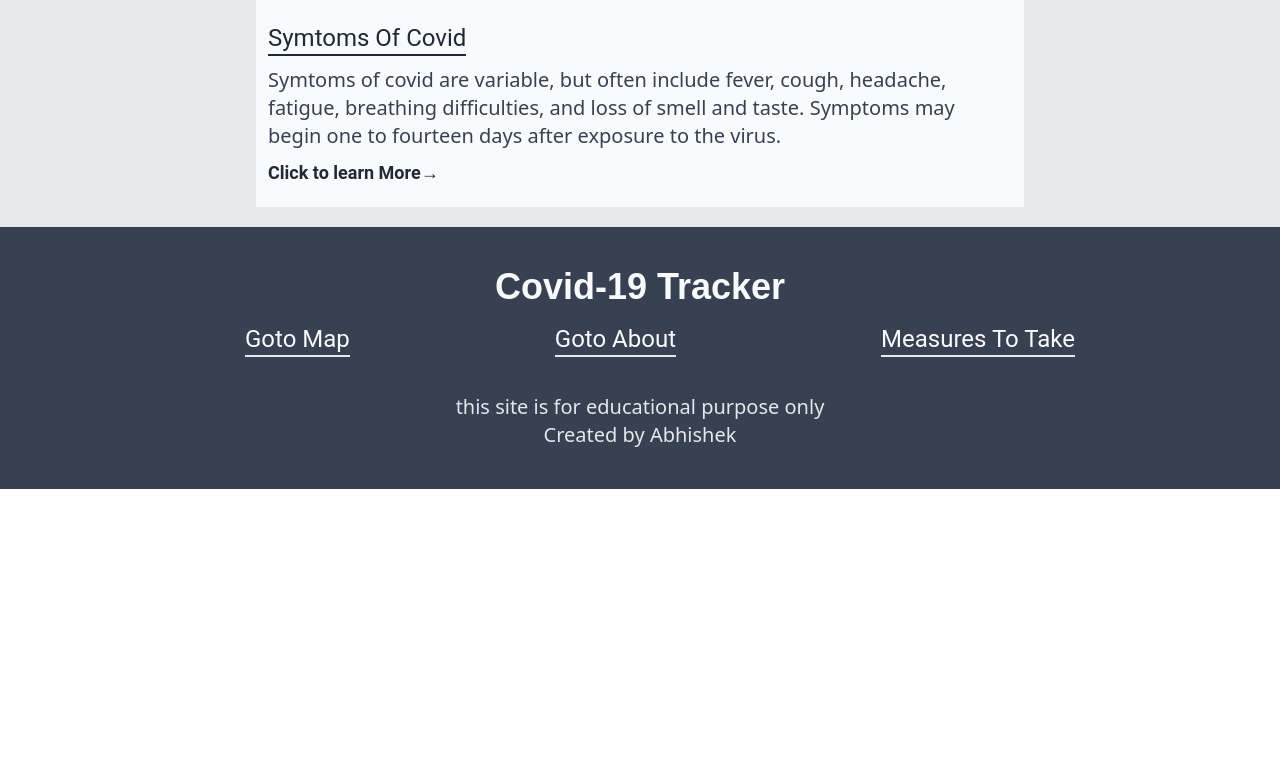
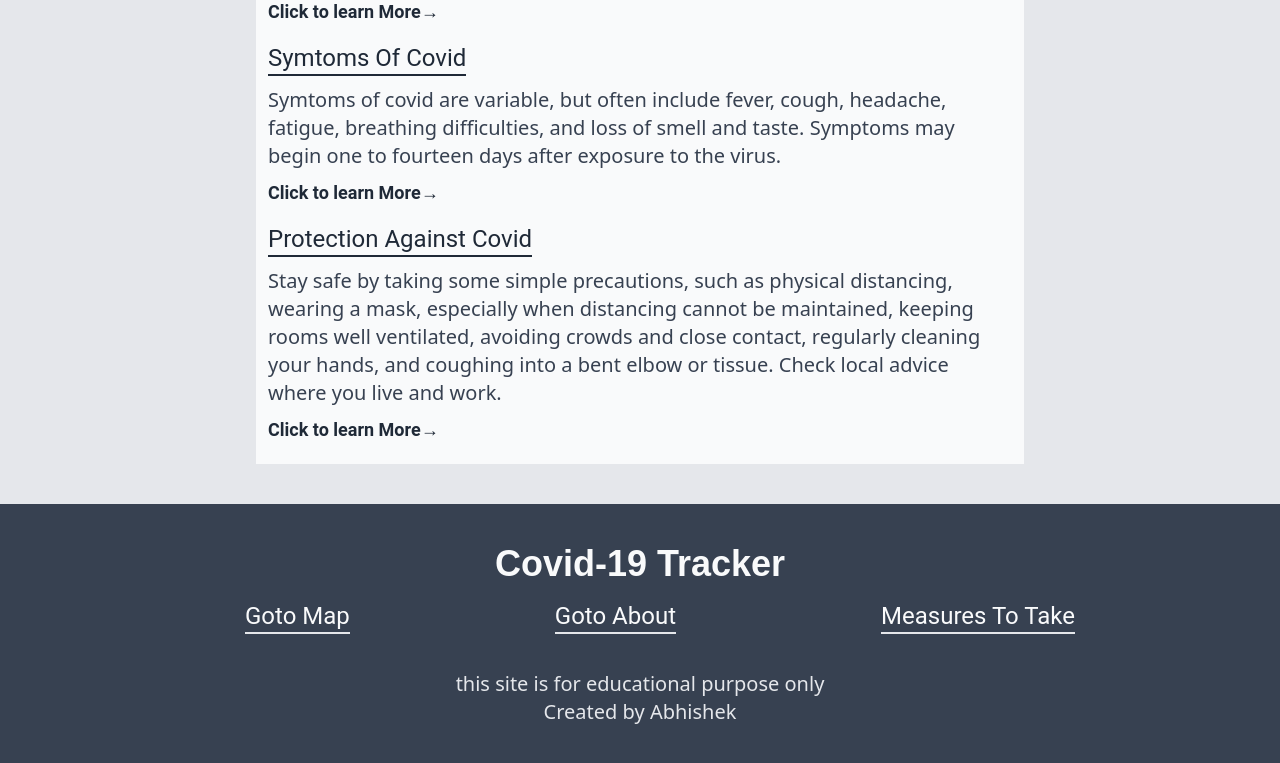
Before and after one commit to AbhishekRauthan/NextCovid, a Next.js app: page /about in a window 1280 px wide. Shown: the part 591-1354 px from the top of the page. Before the commit the page ends 1080 px from the top, so only its background shows below. Built offline with nearby package versions, Linux system fonts and the light colour scheme.

Commit message:
add more content to About Page

```diff
--- a/components/Layout.tsx
+++ b/components/Layout.tsx
@@ -7,7 +7,7 @@ interface Props {}
 
 const Layout: FC<Props> = ({ children }) => {
   return (
-    <div className="lg:container lg:mx-auto bg-gray-200">
+    <div className="lg:container lg:mx-auto">
       <Head>
         <meta
           name="viewport"
--- a/pages/about.tsx
+++ b/pages/about.tsx
@@ -10,7 +10,7 @@ const About = () => {
         <title>About - Covid-19 Tracker</title>
       </Head>
       <Layout>
-      <div className="max-w-screen-md mx-auto flex flex-col justify-center bg-gray-50 space-y-4 py-5 md:my-5">
+        <div className="max-w-screen-md flex flex-col justify-center bg-gray-50 space-y-4 py-5 sm:my-10 sm:mx-10 md:mx-auto">
           <h1 className="text-center text-2xl md:text-3xl text-gray-900 font-source font-semibold uppercase mt-5">About</h1>
 
           <AboutContainer title="Is this official?">
@@ -38,6 +38,14 @@ const About = () => {
               <Button secondary content="Click to learn More" link="/meassures" />
             </div>
           </AboutContainer>
+
+          <AboutContainer title="Protection against covid">
+            Stay safe by taking some simple precautions, such as physical distancing, wearing a mask, especially when distancing cannot be maintained, keeping rooms well ventilated, avoiding crowds and close contact, regularly cleaning your hands, and coughing into a bent elbow or tissue. Check local advice where you live and work.
+            <br />
+            <div className="mt-2">
+              <Button secondary content="Click to learn More" link="/meassures" />
+            </div>
+          </AboutContainer>
         </div>
       </Layout >
     </>
--- a/styles/main.css
+++ b/styles/main.css
@@ -5,6 +5,9 @@
 @import url("https://fonts.googleapis.com/css2?family=Roboto:ital,wght@0,100;0,300;0,400;0,500;0,700;0,900;1,100;1,300;1,400;1,500;1,700;1,900&family=Source+Sans+Pro:ital,wght@0,200;0,300;0,400;0,600;0,700;0,900;1,200;1,300;1,400;1,600;1,700;1,900&display=swap");
 
 
+body {
+  @apply bg-gray-200;
+}
 .nav-item {
   @apply  capitalize text-xl sm:px-2 xs:pt-2 mx-2 py-1 xs:mb-3 xs:text-center border-transparent md:hover:border-black border-b-2 xs:border-b-2 xs:border-black cursor-pointer xs:relative block;
 }
```
Lines whose indentation alone changed are shown as unchanged.
